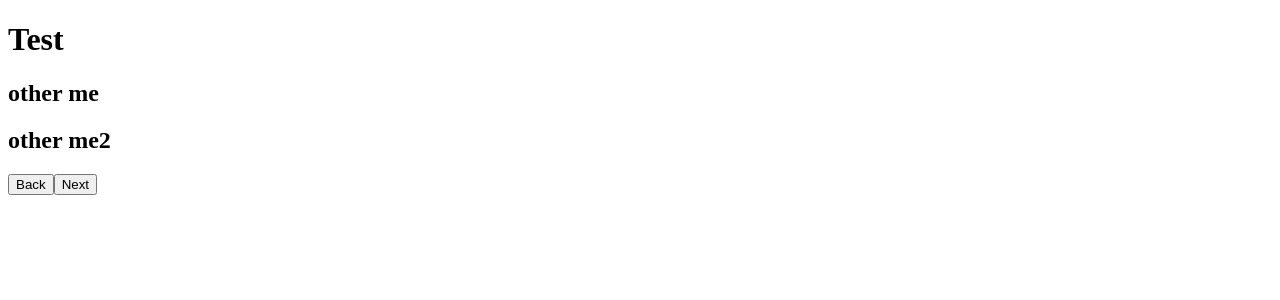
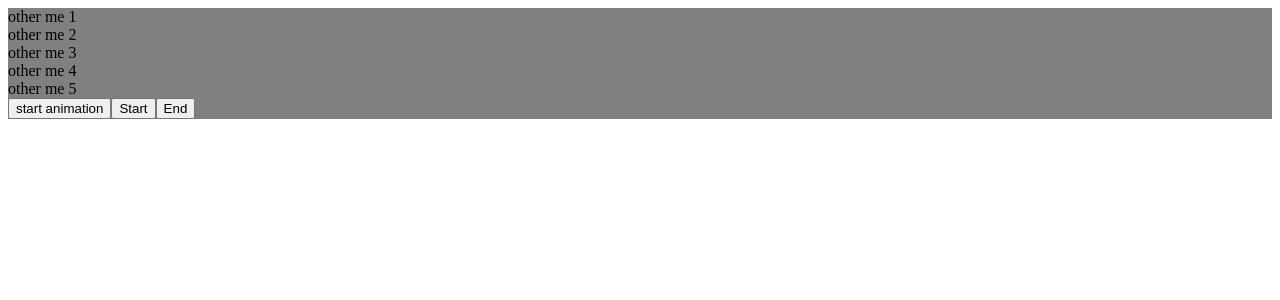
Before and after one commit to TheLazyBit/focusable, a React (Create React App) app: page / in a window 1280 px wide. Shown: the top 300 px of the page. Built offline with nearby package versions, Linux system fonts and the light colour scheme.

Commit message:
#feature/focus + some refactoring

```diff
--- a/src/App.tsx
+++ b/src/App.tsx
@@ -1,39 +1,88 @@
-import React, {ReactNode} from 'react';
+import React, {ReactNode, useEffect, useState} from 'react';
 import {
     FocusManager,
-    withFocus,
+    focusableComponent,
     focusNextId,
-    focusPreviousId, asFocusAction,
+    focusPreviousId,
+    focusAction,
+    FocusActionProps,
 } from './feature/focus';
 
-const H1 = withFocus((props: { isInFocus: boolean, children: ReactNode }) => <h1 className={props.isInFocus ? 'focus-content' : ''}>
-    {props.children}
-</h1>);
-const H2 = withFocus((props: { isInFocus: boolean, children: ReactNode }) => <h2 className={props.isInFocus ? 'focus-content' : ''}>
-    {props.children}
-</h2>);
+const BackButton = focusAction(({focus, hasPrevious}) => (
+    <button onClick={() => focus(focusPreviousId)}
+        disabled={!hasPrevious}>Back
+    </button>
+));
 
-const BackButton = asFocusAction(({ focus }) => <button onClick={() => focus(focusPreviousId)}>Back</button> );
-const NextButton = asFocusAction(({ focus }) => <button onClick={() => focus(focusNextId)}>Next</button> );
+const NextButton = focusAction(({focus, hasNext}) =>(
+    <button onClick={() => focus(focusNextId)}
+        disabled={!hasNext}>Next
+    </button>
+));
+
+const StartTour = focusAction(({focus}) => (
+    <button onClick={() => focus(() => 0)}>Start</button>
+));
+
+const EndTour = focusAction(({focus}) => (
+    <button onClick={() => focus(() => null)}>End</button>
+));
+
+const Highlight = focusableComponent((props: { isInFocus: boolean, children: ReactNode }) => {
+    return <div>
+        <div>
+            {props.children}
+        </div>
+        {
+            props.isInFocus &&
+            <div>
+                <BackButton/>
+                <NextButton/>
+            </div>
+        }
+    </div>;
+});
+
+
+type AnimateTourProps = FocusActionProps & { active: boolean }
+const AnimateTour = focusAction((props: AnimateTourProps) => {
+    useEffect(
+        () => {
+            if (props.active) {
+                const interval = setInterval(() => props.focus(focusNextId), 200);
+                return () => clearInterval(interval);
+            }
+        }, [props.active]);
+    return null;
+});
 
 const App = () => {
+    const [runAnimation, setRunAnimation] = useState(false);
     return (
-        <FocusManager>
-            <H1 focusId={'me-content'}>
-        Test
-            </H1>
-            <div>
-                <H2 focusId={'some-other'}>
-                    <div>other me</div>
-                </H2>
-                <H2 focusId={'some-other-2'}>
-                    <div>other me2</div>
-                </H2>
-            </div>
-
-            <BackButton />
-            <NextButton />
-        </FocusManager>
+        <div style={{background: 'gray'}}>
+            <FocusManager>
+                <Highlight focusId={'first'}>
+                    <div>other me 1</div>
+                </Highlight>
+                <Highlight focusId={'second'}>
+                    <div>other me 2</div>
+                </Highlight>
+                <Highlight focusId={'third'}>
+                    <div>other me 3</div>
+                </Highlight>
+                <Highlight focusId={'fourth'}>
+                    <div>other me 4</div>
+                </Highlight>
+                <Highlight focusId={'fifth'}>
+                    <div>other me 5</div>
+                </Highlight>
+                <button
+                    onClick={() => setRunAnimation((previous) => !previous)}>{runAnimation ? 'Stop animation' : 'start animation'}</button>
+                <StartTour/>
+                <EndTour/>
+                <AnimateTour active={runAnimation}/>
+            </FocusManager>
+        </div>
     );
 };
 
--- a/src/feature/focus/focus.tsx
+++ b/src/feature/focus/focus.tsx
@@ -8,6 +8,9 @@ import React, {
     useState
 } from 'react';
 
+/**
+ * Either the current index of the focused key from "allKeys" or null if nothing is in focus.
+ */
 export type FocusIndexType = number | null
 export type FocusUpdateRule = (idx: FocusIndexType, allKeys: string[]) => FocusIndexType
 
@@ -15,39 +18,36 @@ type FocusManagerChildContextType = {
     currentlyFocused: string | null,
     registerFocusable: (id: string) => () => void,
     focus: (updateRule: FocusUpdateRule) => void,
+    hasNext: boolean,
+    hasPrevious: boolean,
 }
 const FocusManagerChildContext = createContext<FocusManagerChildContextType>(
     undefined as unknown as FocusManagerChildContextType
 );
 
+/**
+ * Provides a context for the Focus components.
+ * Focus components register themselves with a focusId,
+ * this id must be unique for that manager instance.
+ */
 export function FocusManager(props: PropsWithChildren) {
     const {children} = props;
-    const [focusKeys] = useState<string[]>([]); // mutable to prevent endless render loop
-    // eslint-disable-next-line @typescript-eslint/no-unused-vars
-    const [_, setTouch] = useState(0); // just used as a rerender trigger since focusKeys is mutable
+    const [focusKeys, setFocusKeys] = useState<string[]>([]);
     const [currentlyFocusedID, setCurrentlyFocusedID] = useState<FocusIndexType>(null);
+
     const currentlyFocused = currentlyFocusedID !== null
         ? focusKeys[currentlyFocusedID]
         : null;
+    const hasNext = (currentlyFocusedID ?? -1) < focusKeys.length - 1;
+    const hasPrevious = (currentlyFocusedID ?? 0) > 0;
 
     const registerFocusable = useCallback((id: string) => {
-        if (focusKeys.includes(id)) throw new Error('You can\'t register the same key multiple times as a focusable!');
-        focusKeys.push(id);
-        setTouch((prev) => prev + 1 % 1000);
+        setFocusKeys((prev) => [...prev, id]);
 
         return () => {
-            // There doesn't seem to be a direct way of mutably removing an element from an array
-            // therefore we create a temporary filtered array
-            // clear the original and fill it again with the temporary values
-            const tmp = focusKeys.filter((pid) => pid !== id);
-            while (focusKeys.length > 0) {
-                focusKeys.pop();
-            }
-            tmp.forEach((elem) => focusKeys.push(elem));
-
-            setTouch((prev) => prev + 1 % 1000);
+            setFocusKeys((prev) => prev.filter((pid) => pid !== id));
         };
-    }, [focusKeys]);
+    }, []);
 
     const focus = useCallback((rule: FocusUpdateRule) => {
         setCurrentlyFocusedID((idx) => {
@@ -58,28 +58,37 @@ export function FocusManager(props: PropsWithChildren) {
             }
             return null;
         });
-    }, [focusKeys]);
-
+    }, []);
 
     const state: FocusManagerChildContextType = useMemo(() => {
-        return ({currentlyFocused, registerFocusable, focus});
-    }, [currentlyFocused, focus, registerFocusable]);
+        return ({
+            currentlyFocused,
+            registerFocusable,
+            focus,
+            hasNext,
+            hasPrevious,
+        });
+    }, [currentlyFocused, focus, registerFocusable, hasNext, hasPrevious]);
 
     return <FocusManagerChildContext.Provider value={state}>
         {children}
     </FocusManagerChildContext.Provider>;
 }
 
-export type FocusActionProps = { focus: (updateRule: FocusUpdateRule) => void }
+export type FocusActionProps = {
+    focus: (updateRule: FocusUpdateRule) => void,
+    hasNext: boolean,
+    hasPrevious: boolean,
+}
 
-export function asFocusAction<T extends FocusActionProps>(
+export function focusAction<T extends FocusActionProps>(
     WrappedComponent: React.ComponentType<T>
 ) {
     const displayName = WrappedComponent.displayName || WrappedComponent.name || 'Component';
 
     function FocusAction(props: Omit<T, keyof FocusActionProps>) {
-        const {focus} = useContext(FocusManagerChildContext);
-        return <WrappedComponent {...props as T} focus={focus}/>;
+        const {focus, hasPrevious, hasNext} = useContext(FocusManagerChildContext);
+        return <WrappedComponent {...props as T} focus={focus} hasNext={hasNext} hasPrevious={hasPrevious}/>;
     }
 
     FocusAction.displayName = `asFocusAction(${displayName})`;
@@ -87,10 +96,12 @@ export function asFocusAction<T extends FocusActionProps>(
     return FocusAction;
 }
 
-export type WithFocusProps = { isInFocus: boolean }
+export type WithFocusProps = {
+    isInFocus: boolean
+}
 type WithFocusHoCProps = { focusId: string }
 
-export function withFocus<T extends WithFocusProps>(
+export function focusableComponent<T extends WithFocusProps>(
     WrappedComponent: React.ComponentType<T>,
 ) {
     const displayName = WrappedComponent.displayName || WrappedComponent.name || 'Component';
--- a/src/reportWebVitals.ts
+++ b/src/reportWebVitals.ts
@@ -1,8 +1,8 @@
-import { ReportHandler } from 'web-vitals';
+import {ReportHandler} from 'web-vitals';
 
 const reportWebVitals = (onPerfEntry?: ReportHandler) => {
-  if (onPerfEntry && onPerfEntry instanceof Function) {
-    import('web-vitals').then(({ getCLS, getFID, getFCP, getLCP, getTTFB }) => {
+    if (onPerfEntry) {
+        import('web-vitals').then(({getCLS, getFID, getFCP, getLCP, getTTFB}) => {
             getCLS(onPerfEntry);
             getFID(onPerfEntry);
             getFCP(onPerfEntry);
```
Lines whose indentation alone changed are shown as unchanged.
